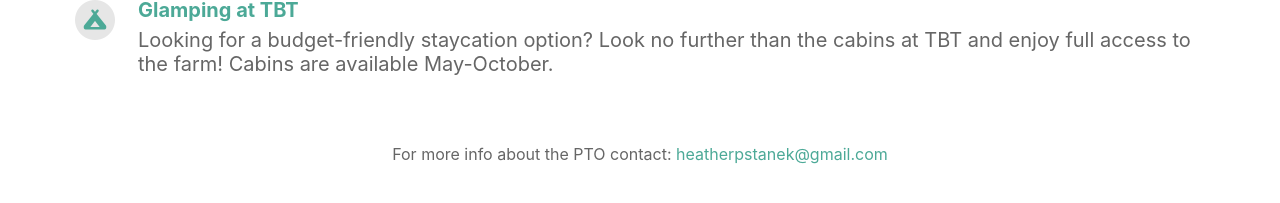
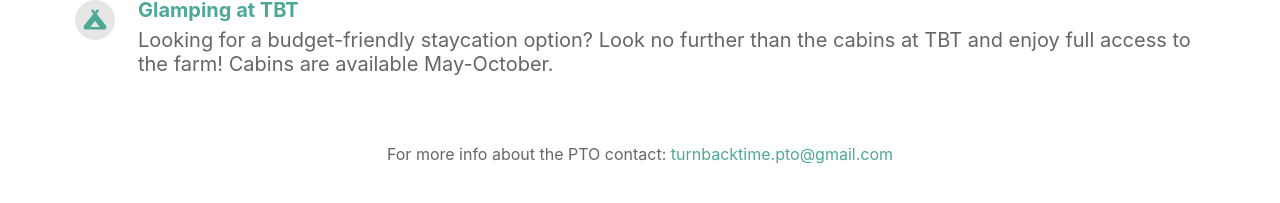
Before and after one commit to mrawdon/tbt-pto, a Jekyll site: the page built from index.html, in a window 1280 px wide and 900 px high, scrolled down 2085 px. Shown: the part 668-871 px from the top of the window. Built offline with Jekyll 4.4.1, drawn with Linux system fonts in a browser that asks for light colours; nearby versions of some CDN libraries.

Commit message:
Use pto email

```diff
--- a/_config.yml
+++ b/_config.yml
@@ -9,7 +9,7 @@ facebook_username:
 instagram_username:
 twitter_username:
 youtube_username:
-email_address: heatherpstanek@gmail.com
+email_address: turnbacktime.pto@gmail.com
 
 # Feature List
 # Edit, add or remove features to be presented.
```
